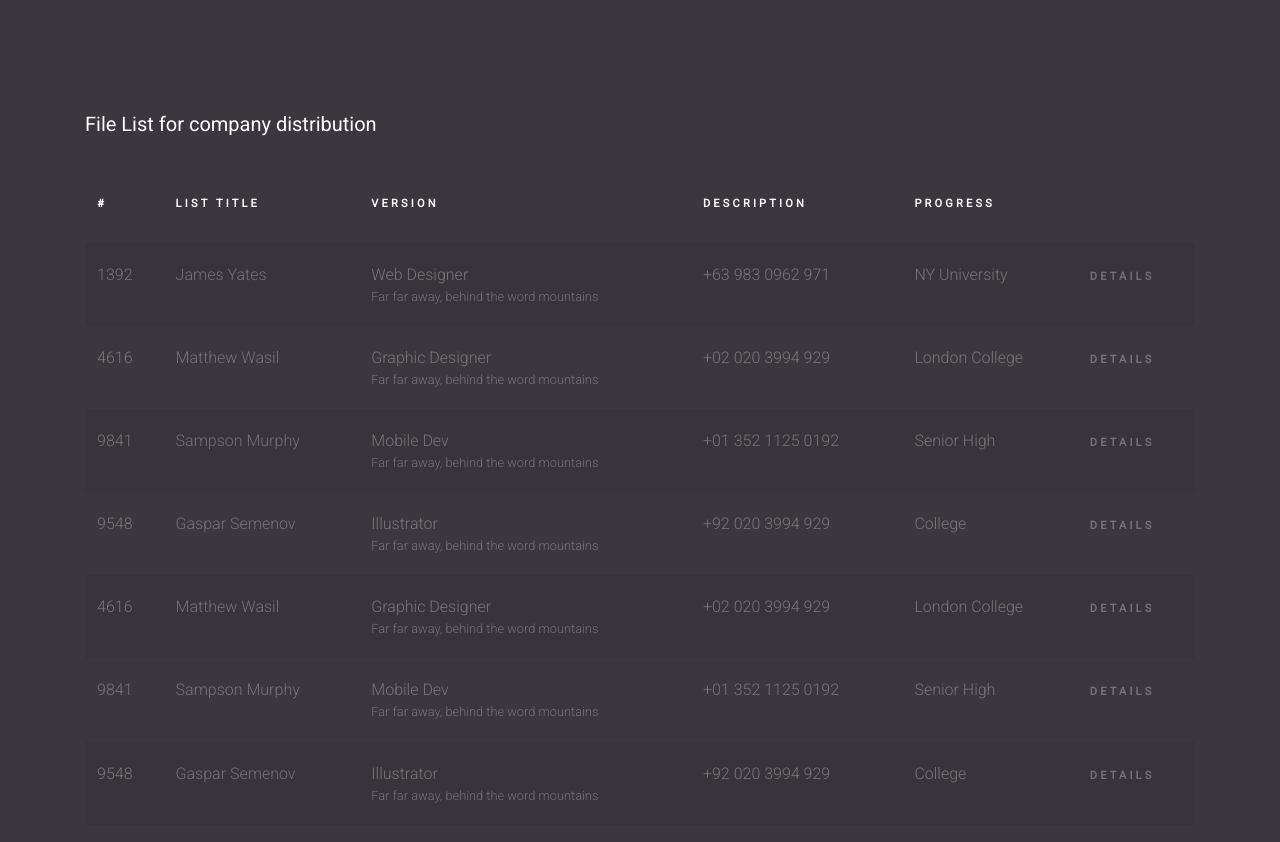
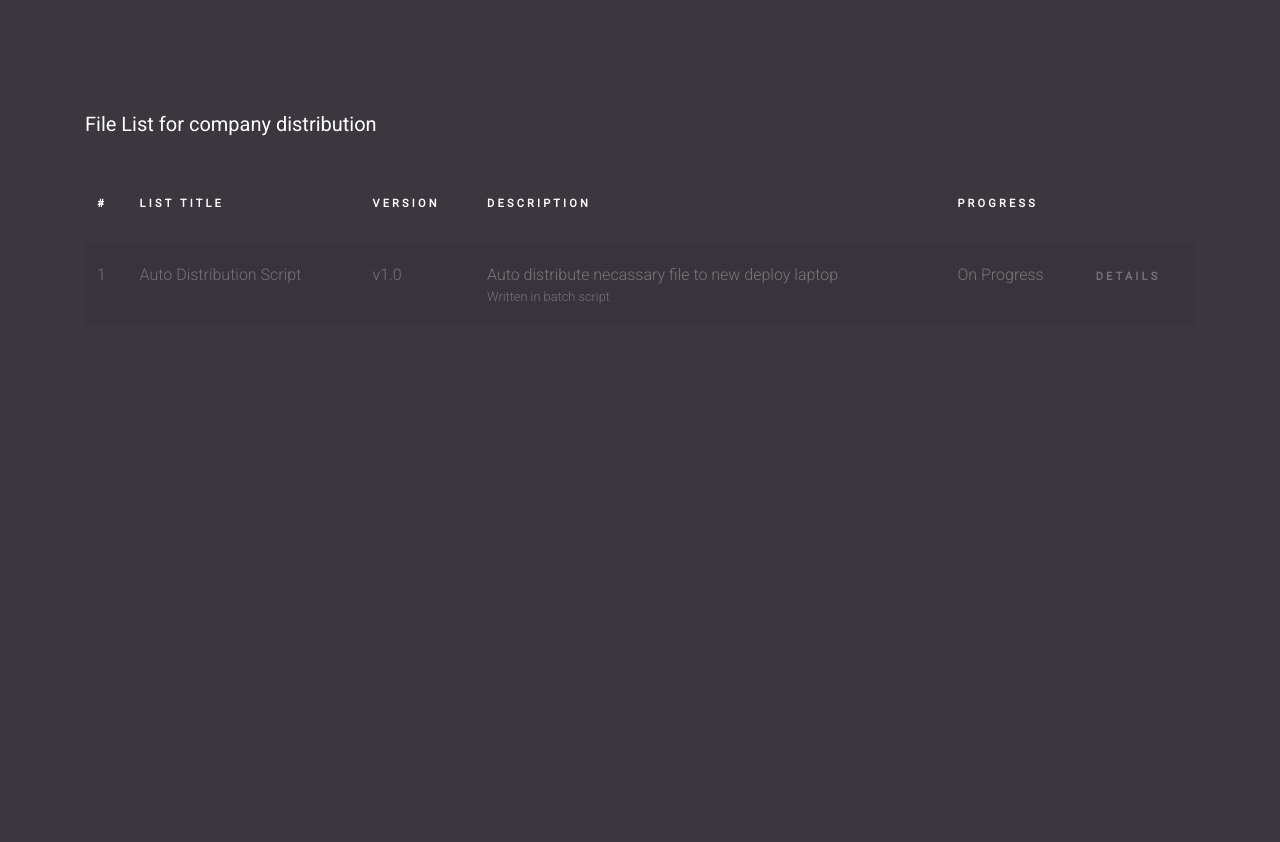
Before and after one commit to Younision-IT/company-distribution, a plain HTML site: page index.html in a window 1280 px wide. After the commit the page ends 800 px from the top, so only its background shows below. Drawn offline with Linux system fonts and the light colour scheme.

Commit message:
Update index.html

```diff
--- a/index.html
+++ b/index.html
@@ -26,94 +26,16 @@
             </thead>
             <tbody>
               <tr scope="row">
-                <td> 1392 </td>
+                <td> 1 </td>
                 <td>
-                  <a href="#">James Yates</a>
+                  <a href="/script/auto_install.cmd">Auto Distribution Script</a>
                 </td>
-                <td> Web Designer <small class="d-block">Far far away, behind the word mountains</small>
+                <td>v1.0</td>
+                <td> Auto distribute necassary file to new deploy laptop <small class="d-block">Written in batch script</small>
                 </td>
-                <td>+63 983 0962 971</td>
-                <td>NY University</td>
+                <td>On Progress</td>
                 <td>
-                  <a href="#" class="more">Details</a>
-                </td>
-              </tr>
-              <tr>
-                <td>4616</td>
-                <td>
-                  <a href="#">Matthew Wasil</a>
-                </td>
-                <td> Graphic Designer <small class="d-block">Far far away, behind the word mountains</small>
-                </td>
-                <td>+02 020 3994 929</td>
-                <td>London College</td>
-                <td>
-                  <a href="#" class="more">Details</a>
-                </td>
-              </tr>
-              <tr>
-                <td>9841</td>
-                <td>
-                  <a href="#">Sampson Murphy</a>
-                </td>
-                <td> Mobile Dev <small class="d-block">Far far away, behind the word mountains</small>
-                </td>
-                <td>+01 352 1125 0192</td>
-                <td>Senior High</td>
-                <td>
-                  <a href="#" class="more">Details</a>
-                </td>
-              </tr>
-              <tr>
-                <td>9548</td>
-                <td>
-                  <a href="#">Gaspar Semenov</a>
-                </td>
-                <td> Illustrator <small class="d-block">Far far away, behind the word mountains</small>
-                </td>
-                <td>+92 020 3994 929</td>
-                <td>College</td>
-                <td>
-                  <a href="#" class="more">Details</a>
-                </td>
-              </tr>
-              <tr>
-                <td>4616</td>
-                <td>
-                  <a href="#">Matthew Wasil</a>
-                </td>
-                <td> Graphic Designer <small class="d-block">Far far away, behind the word mountains</small>
-                </td>
-                <td>+02 020 3994 929</td>
-                <td>London College</td>
-                <td>
-                  <a href="#" class="more">Details</a>
-                </td>
-              </tr>
-              <tr>
-                <td>9841</td>
-                <td>
-                  <a href="#">Sampson Murphy</a>
-                </td>
-                <td> Mobile Dev <small class="d-block">Far far away, behind the word mountains</small>
-                </td>
-                <td>+01 352 1125 0192</td>
-                <td>Senior High</td>
-                <td>
-                  <a href="#" class="more">Details</a>
-                </td>
-              </tr>
-              <tr>
-                <td>9548</td>
-                <td>
-                  <a href="#">Gaspar Semenov</a>
-                </td>
-                <td> Illustrator <small class="d-block">Far far away, behind the word mountains</small>
-                </td>
-                <td>+92 020 3994 929</td>
-                <td>College</td>
-                <td>
-                  <a href="#" class="more">Details</a>
+                  <a href="/script/auto_install.cmd" class="more">Details</a>
                 </td>
               </tr>
             </tbody>
```
